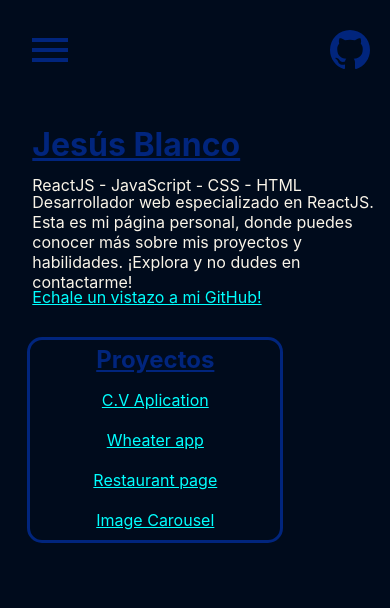
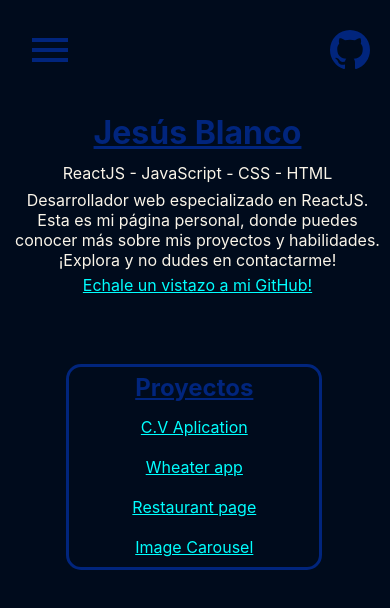
Before and after one commit to Jesusblan/portfolio-react, a React (Vite) app: page / in a window 390 px wide. Shown: the top 608 px of the page. Built offline with nearby package versions, Linux system fonts and the light colour scheme.

Commit message:
ahora la web se ve bien en movil con las media queries

```diff
--- a/src/components/Curriculum.jsx
+++ b/src/components/Curriculum.jsx
@@ -9,7 +9,7 @@ export default function Curriculum() {
         width="70%"
         height="90%"
         allow="autoplay"
-      ></iframe>{" "}
+      ></iframe>
     </div>
   );
 }
--- a/src/styles/App.css
+++ b/src/styles/App.css
@@ -38,3 +38,20 @@
 svg:hover {
   cursor: pointer;
 }
+
+@media(max-width:600px){
+  .dropMenu{
+    display: grid;
+    grid-template-columns: repeat(3, 1fr);
+    width: 100%;
+    height:100px;
+    justify-items: center;
+    align-items: center;
+    position: absolute;
+    top: 0;
+  }
+  .dropMenu button:hover{
+    text-shadow: 0px 0px 10px #00ffff;
+  }
+
+}
--- a/src/styles/Curriculum.css
+++ b/src/styles/Curriculum.css
@@ -4,3 +4,9 @@
   display: flex;
   justify-content: center;
 }
+@media(max-width:600px){
+  .pdfFrame{
+    width: 140%;
+    justify-content: left;
+  }
+}
--- a/src/styles/Info.css
+++ b/src/styles/Info.css
@@ -24,3 +24,11 @@
   cursor: pointer;
   font-size: 1.1rem;
 }
+
+@media(max-width:600px){
+  .info{
+    margin:2%;
+    justify-items: center;
+    text-align: center;
+  }
+}
--- a/src/styles/Projects.css
+++ b/src/styles/Projects.css
@@ -26,8 +26,10 @@
   cursor: pointer;
   font-size: 1.1rem;
 }
-@media(max-width: 600px){
 
-
-
+@media(max-width:600px){
+  .proyectos{
+    margin-left: 17%;
+    margin-top: 17%;
+  }
 }
```
